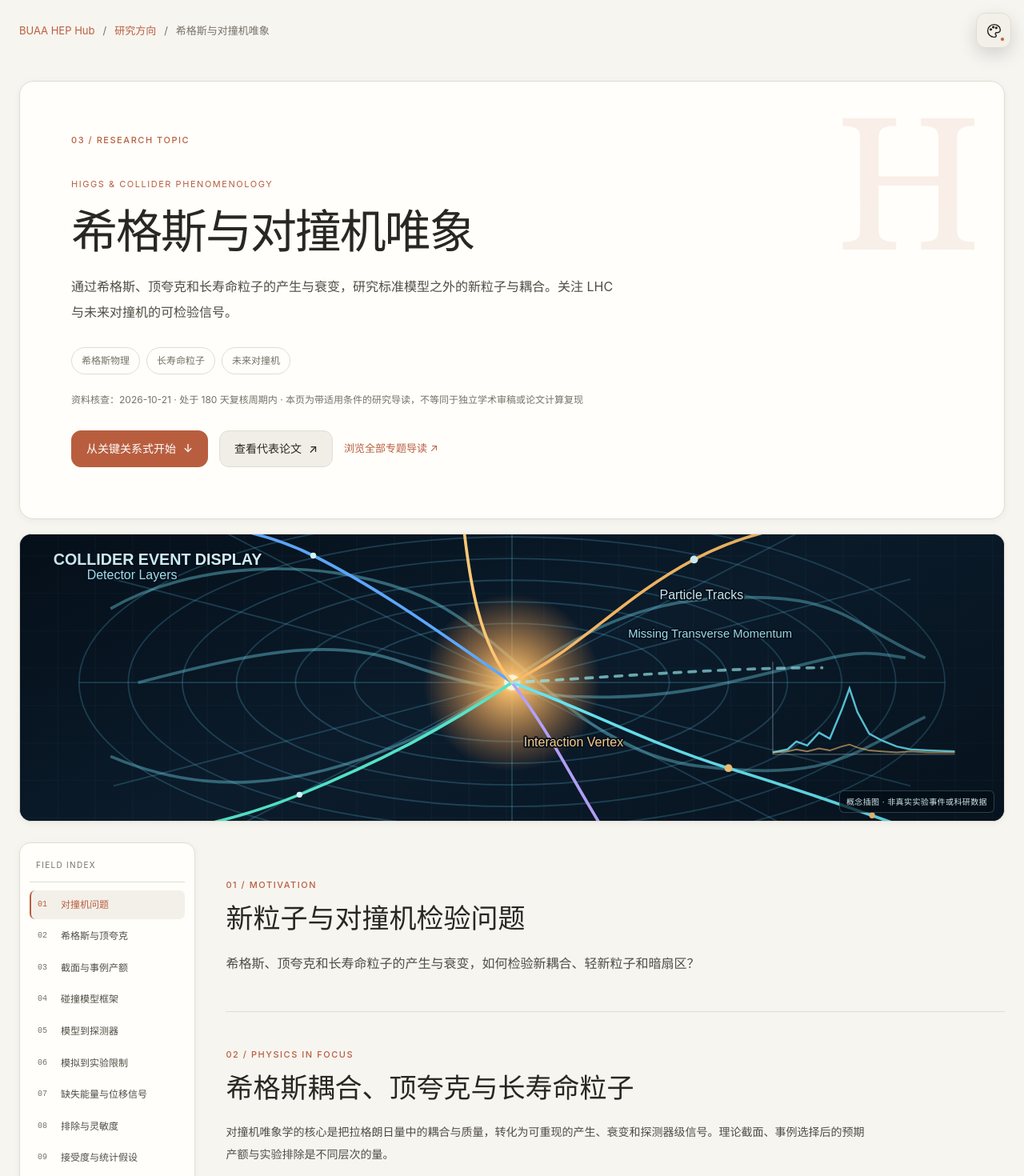
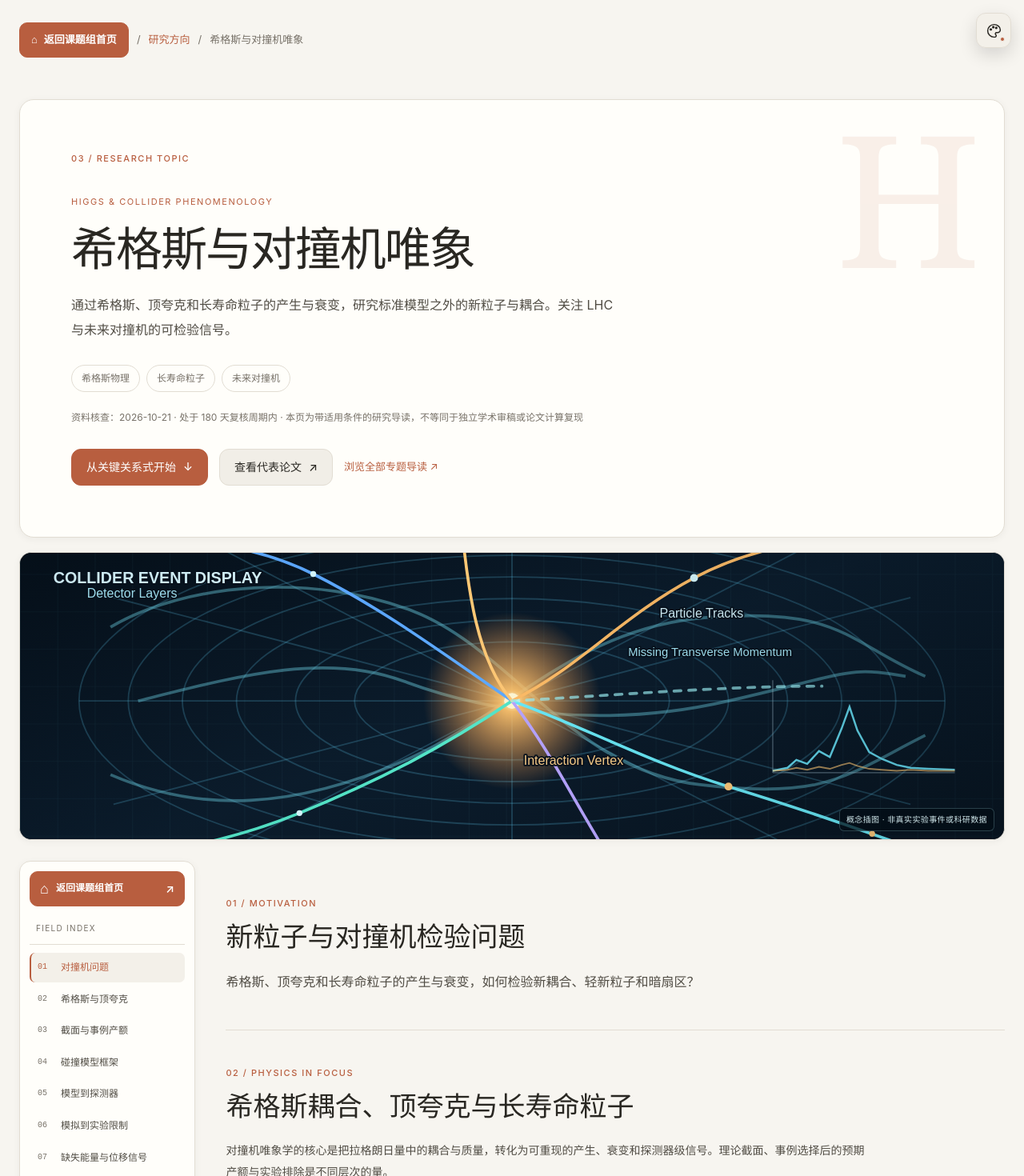
Before and after one commit to lm846802297-bit/buaa-hep-lab, a Vue app in the folder frontend/: page /research/collider in a window 1280 px wide. Shown: the top 1470 px of the page at 80% size. Built offline with nearby package versions, Linux system fonts and the light colour scheme.

Commit message:
fix: add persistent topic home navigation and replace hash history

```diff
--- a/frontend/src/views/ResearchTopicView.vue
+++ b/frontend/src/views/ResearchTopicView.vue
@@ -4,6 +4,7 @@ import { directions, publications, publicContentIndexCheckedAt } from '../conten
 import { publicationReviewStatus } from '../utils/publicationReview'
 import { researchTopicDetails, researchTopicResources } from '../content/researchTopicDetails'
 import { researchTopicDeepGuides } from '../content/researchTopicDeepGuides'
+import { scrollToResearchTopicSection } from '../utils/researchTopicNavigation'
 
 const props = defineProps({ topic: { type: String, default: '' } })
 const topic = computed(() => directions.find(item => item.id === props.topic) || null)
@@ -44,6 +45,11 @@ function observeTopicSections() {
     if (section) topicSectionObserver.observe(section)
   }
 }
+function navigateToTopicSection(target) {
+  if (!scrollToResearchTopicSection(target)) return
+  activeTopicSection.value = target
+  isTopicNavOpen.value = false
+}
 const topicSectionTitles = computed(() => Object.fromEntries(
   topicNavigation.value.map(item => [item.target, item.heading]),
 ))
@@ -67,7 +73,10 @@ onBeforeUnmount(() => topicSectionObserver?.disconnect())
 <template>
   <main class="research-topic-page">
     <nav class="topic-breadcrumb" aria-label="面包屑">
-      <router-link to="/">BUAA HEP Hub</router-link>
+      <router-link to="/" class="topic-breadcrumb-home">
+        <span aria-hidden="true">⌂</span>
+        <span>返回课题组首页</span>
+      </router-link>
       <span aria-hidden="true">/</span>
       <a href="/#research">研究方向</a>
       <span aria-hidden="true">/</span>
@@ -86,8 +95,8 @@ onBeforeUnmount(() => topicSectionObserver?.disconnect())
         </div>
         <p class="topic-review" :class="{ 'is-stale': contentReview.status !== 'current' }">资料核查：{{ publicContentIndexCheckedAt }} · {{ contentReview.status === 'current' ? '处于 180 天复核周期内' : contentReview.label }} · 本页为带适用条件的研究导读，不等同于独立学术审稿或论文计算复现</p>
         <div class="topic-hero-actions">
-          <a href="#topic-relations" class="button primary">从关键关系式开始 <span aria-hidden="true">↓</span></a>
-          <a href="#topic-papers" class="button secondary">查看代表论文 <span aria-hidden="true">↗</span></a>
+          <a href="#topic-relations" class="button primary" @click.prevent="navigateToTopicSection('topic-relations')">从关键关系式开始 <span aria-hidden="true">↓</span></a>
+          <a href="#topic-papers" class="button secondary" @click.prevent="navigateToTopicSection('topic-papers')">查看代表论文 <span aria-hidden="true">↗</span></a>
           <a href="/#research-guides" class="topic-all-guides">浏览全部专题导读 ↗</a>
         </div>
       </header>
@@ -104,6 +113,11 @@ onBeforeUnmount(() => topicSectionObserver?.disconnect())
 
       <div class="topic-reading-layout">
         <aside v-if="topicDetail" class="topic-sidebar" aria-label="专题目录">
+          <router-link to="/" class="topic-sidebar-home">
+            <span class="topic-sidebar-home-icon" aria-hidden="true">⌂</span>
+            <span>返回课题组首页</span>
+            <span class="topic-sidebar-home-arrow" aria-hidden="true">↗</span>
+          </router-link>
           <div class="topic-sidebar-heading">
             <span class="topic-sidebar-kicker">FIELD INDEX</span>
             <button
@@ -123,7 +137,7 @@ onBeforeUnmount(() => topicSectionObserver?.disconnect())
               :href="'#' + item.target"
               :class="{ 'is-active': activeTopicSection === item.target }"
               :aria-current="activeTopicSection === item.target ? 'location' : undefined"
-              @click="isTopicNavOpen = false"
+              @click.prevent="navigateToTopicSection(item.target)"
             >
               <span class="topic-nav-index">{{ String(index + 1).padStart(2, '0') }}</span>
               <span>{{ item.label }}</span>
@@ -322,6 +336,9 @@ onBeforeUnmount(() => topicSectionObserver?.disconnect())
 .research-topic-page { width:min(1280px,calc(100% - 48px)); margin:0 auto; padding:28px 0 80px; color:var(--text); }
 .topic-breadcrumb { display:flex; flex-wrap:wrap; gap:10px; align-items:center; color:var(--muted); font-size:13px; margin-bottom:52px; }
 .topic-breadcrumb a { color:var(--accent); }
+.topic-breadcrumb .topic-breadcrumb-home { display:inline-flex; align-items:center; gap:8px; min-height:44px; padding:10px 14px; border:1px solid var(--accent); border-radius:10px; background:var(--accent); color:var(--accent-ink); font-size:13px; font-weight:600; text-decoration:none; transition:background .16s ease,border-color .16s ease,transform .16s ease; }
+.topic-breadcrumb .topic-breadcrumb-home:hover { background:var(--accent-strong); border-color:var(--accent-strong); transform:translateY(-1px); }
+.topic-breadcrumb .topic-breadcrumb-home:focus-visible { outline:2px solid var(--focus); outline-offset:3px; }
 .topic-hero { position:relative; overflow:hidden; padding:clamp(28px,6vw,64px); border:1px solid var(--line); border-radius:18px; background:var(--panel); box-shadow:var(--shadow); }
 .eyebrow,.topic-kicker { color:var(--accent); font-size:11px; letter-spacing:.14em; text-transform:uppercase; }
 .topic-symbol { position:absolute; right:28px; top:6px; font-family:var(--serif); font-size:clamp(120px,24vw,230px); line-height:1; color:var(--accent); opacity:.09; pointer-events:none; }
@@ -343,6 +360,11 @@ onBeforeUnmount(() => topicSectionObserver?.disconnect())
 .topic-visual-labels { display:none; }
 .topic-reading-layout { display:grid; grid-template-columns:220px minmax(0,1fr); align-items:start; gap:clamp(24px,3vw,40px); margin-top:4px; }
 .topic-sidebar { position:sticky; top:18px; align-self:start; box-sizing:border-box; max-height:calc(100vh - 36px); overflow-y:auto; overscroll-behavior:contain; padding:12px; border:1px solid var(--line); border-radius:14px; background:var(--panel); box-shadow:var(--shadow); scrollbar-width:thin; scrollbar-color:var(--line) transparent; }
+.topic-sidebar-home { display:flex; align-items:center; gap:9px; min-height:44px; margin:0 0 12px; padding:10px 12px; border:1px solid var(--accent); border-radius:10px; background:var(--accent); color:var(--accent-ink); font-size:12px; font-weight:600; line-height:1.4; text-decoration:none; transition:background .16s ease,border-color .16s ease,transform .16s ease; }
+.topic-sidebar-home:hover { background:var(--accent-strong); border-color:var(--accent-strong); transform:translateY(-1px); }
+.topic-sidebar-home:focus-visible { outline:2px solid var(--focus); outline-offset:3px; }
+.topic-sidebar-home-icon { flex-shrink:0; font-size:18px; line-height:1; }
+.topic-sidebar-home-arrow { margin-left:auto; font-size:14px; }
 .topic-sidebar-heading { display:flex; align-items:center; justify-content:space-between; gap:8px; padding:7px 8px 12px; border-bottom:1px solid var(--line); }
 .topic-sidebar-kicker { color:var(--muted); font-size:10px; letter-spacing:.13em; }
 .topic-sidebar-toggle { display:none; }
@@ -466,4 +488,8 @@ onBeforeUnmount(() => topicSectionObserver?.disconnect())
     .topic-sidebar { position:static; max-height:none; overflow:visible; }
   }
 }
+@media (prefers-reduced-motion: reduce) {
+  :global(html) { scroll-behavior:auto; }
+  .topic-breadcrumb .topic-breadcrumb-home,.topic-sidebar-home { transition:none; }
+}
 </style>
```
